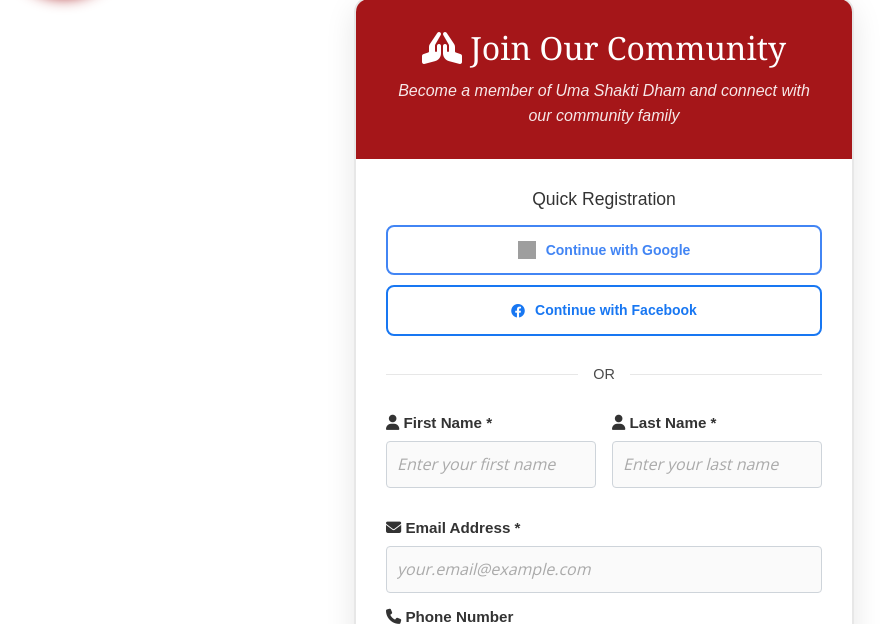
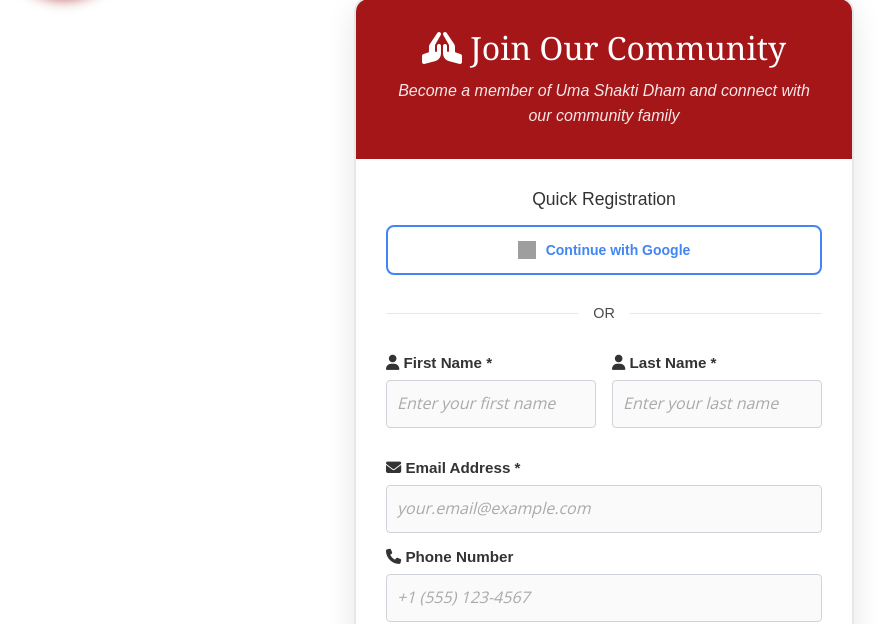
Before and after one commit to ambesys/umashaktidham.org, a PHP site: template src/Views/auth/register.php in a window 1280 px wide. Shown: the part 148-772 px from the top of the page, without its empty margins (36-921 px from the left). Run offline with PHP 8.4, Linux system fonts and the light colour scheme; the template is opened without the code that fills it, so the values that code supplies are empty; some libraries are stand-ins or nearby versions; grey boxes are pictures that could not be loaded.

Commit message:
fix: Comment out Facebook sign-in button in login and register pages

```diff
--- a/src/Views/auth/login.php
+++ b/src/Views/auth/login.php
@@ -68,9 +68,9 @@
                     <img src="https://developers.google.com/identity/images/g-logo.png" alt="Google" class="social-icon">
                     Sign in with Google
                 </button>
-                <button class="social-btn facebook-btn" onclick="signInWithFacebook()">
+                <!-- <button class="social-btn facebook-btn" onclick="signInWithFacebook()">
                     <i class="fab fa-facebook"></i> Sign in with Facebook
-                </button>
+                </button> -->
             </div>
 
             <div class="divider">
--- a/src/Views/auth/register.php
+++ b/src/Views/auth/register.php
@@ -17,9 +17,9 @@
                     <img src="https://developers.google.com/identity/images/g-logo.png" alt="Google" class="social-icon">
                     Continue with Google
                 </button>
-                <button class="social-btn facebook-btn" onclick="signInWithFacebook()">
+                <!-- <button class="social-btn facebook-btn" onclick="signInWithFacebook()">
                     <i class="fab fa-facebook"></i> Continue with Facebook
-                </button>
+                </button> -->
             </div>
 
             <div class="divider">
```
